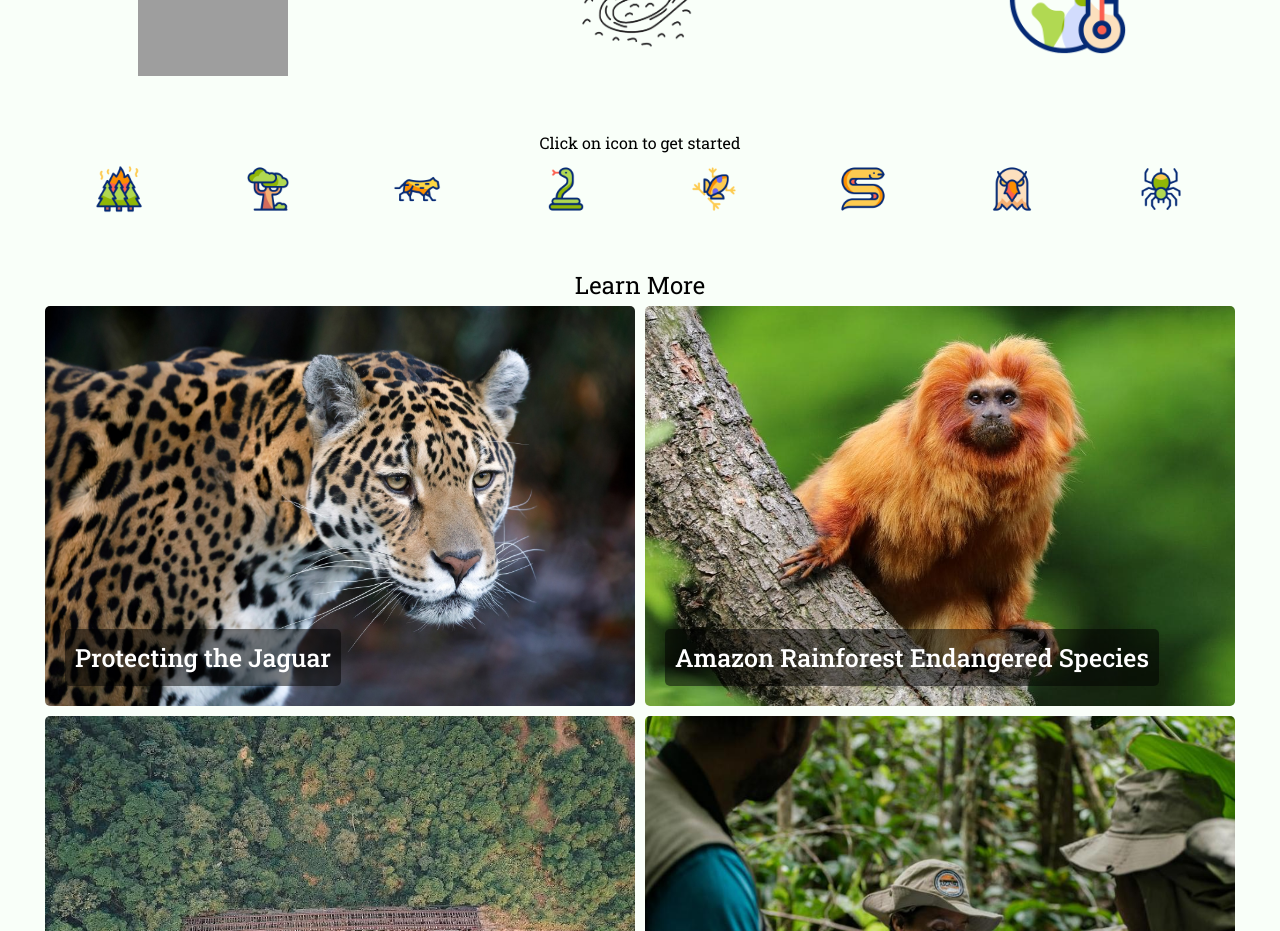
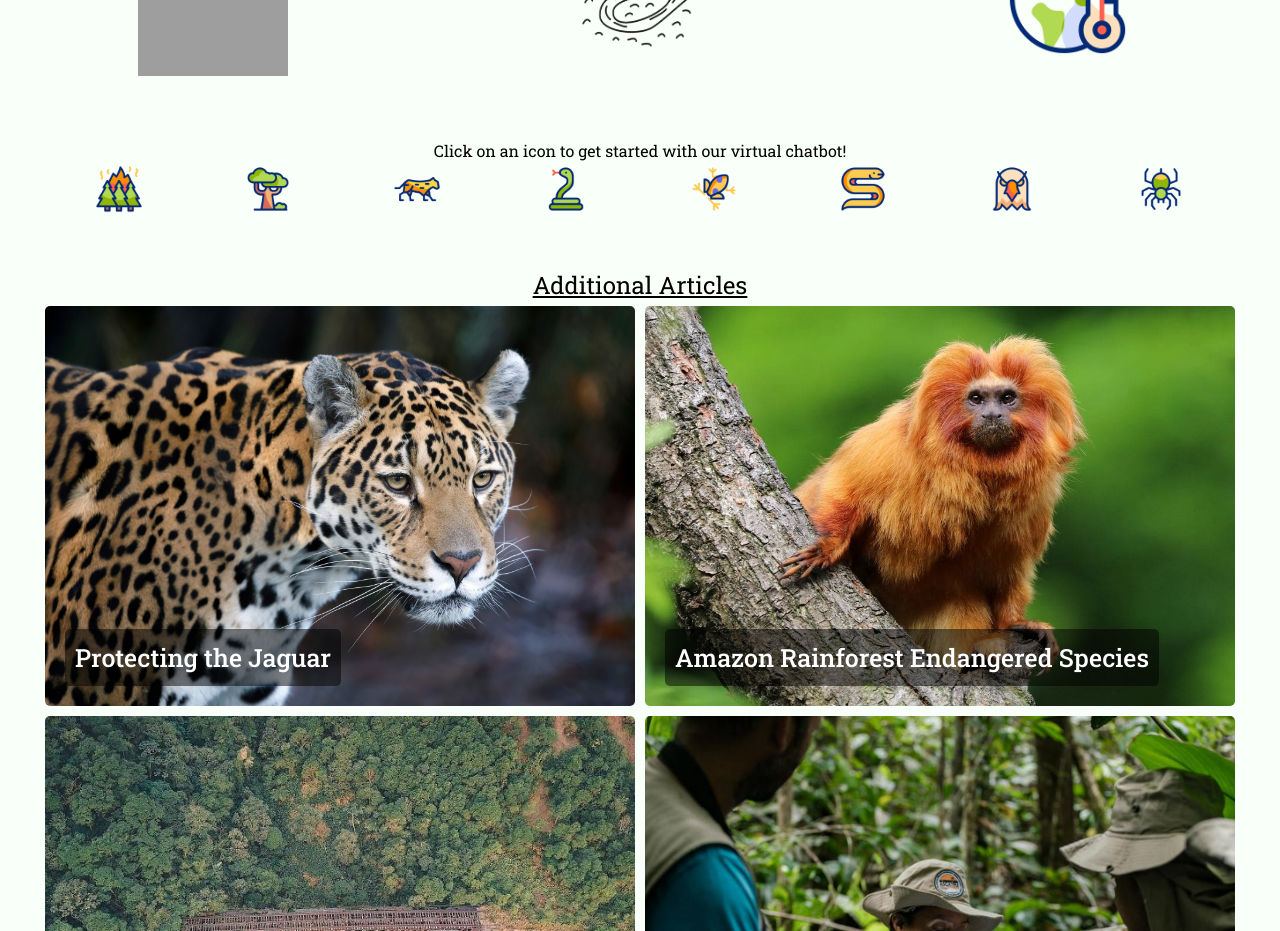
Before and after one commit to ousamuel/amazon-rainforest, a Next.js app: page / in a window 1280 px wide. Shown: the part 1140-2071 px from the top of the page. Built offline with nearby package versions, Linux system fonts and the light colour scheme; grey boxes are pictures that could not be loaded.

Commit message:
final touches

```diff
--- a/src/app/globals.css
+++ b/src/app/globals.css
@@ -211,3 +211,21 @@ body {
   padding: 10px;
   border-radius: 5px;
 }
+
+.attention {
+  animation: attention 3s infinite;
+}
+@keyframes attention {
+  0%,
+  80%,
+  90%,
+  100% {
+    transform: translateY(0);
+  }
+  85% {
+    transform: translateY(13px);
+  }
+  95% {
+    transform: translateY(8px);
+  }
+}
--- a/src/app/page.js
+++ b/src/app/page.js
@@ -123,11 +123,11 @@ export default function Home() {
 
       <section id="categories" className="bg-custom w-full">
         <h2
-          className={`text-center smooth-fade ${
+          className={`text-center smooth-fade attention ${
             selectedCategory && "opacity-0"
           }`}
         >
-          Click on icon to get started
+          Click on an icon to get started with our virtual chatbot!
         </h2>
         <div className="flex justify-evenly overflow-x-scroll">
           {amazonCategories.map((category, i) => (
@@ -214,7 +214,7 @@ export default function Home() {
       )}
 
       <section id="articles" className="bg-custom p-10 pb-2 pt-[50px]">
-        <h1 className="text-2xl text-center">Learn More</h1>
+        <h1 className="text-2xl text-center underline">Additional Articles</h1>
         <div className="w-full flex flex-wrap justify-evenly">
           {Articles.map((article, i) => (
             <a
```
